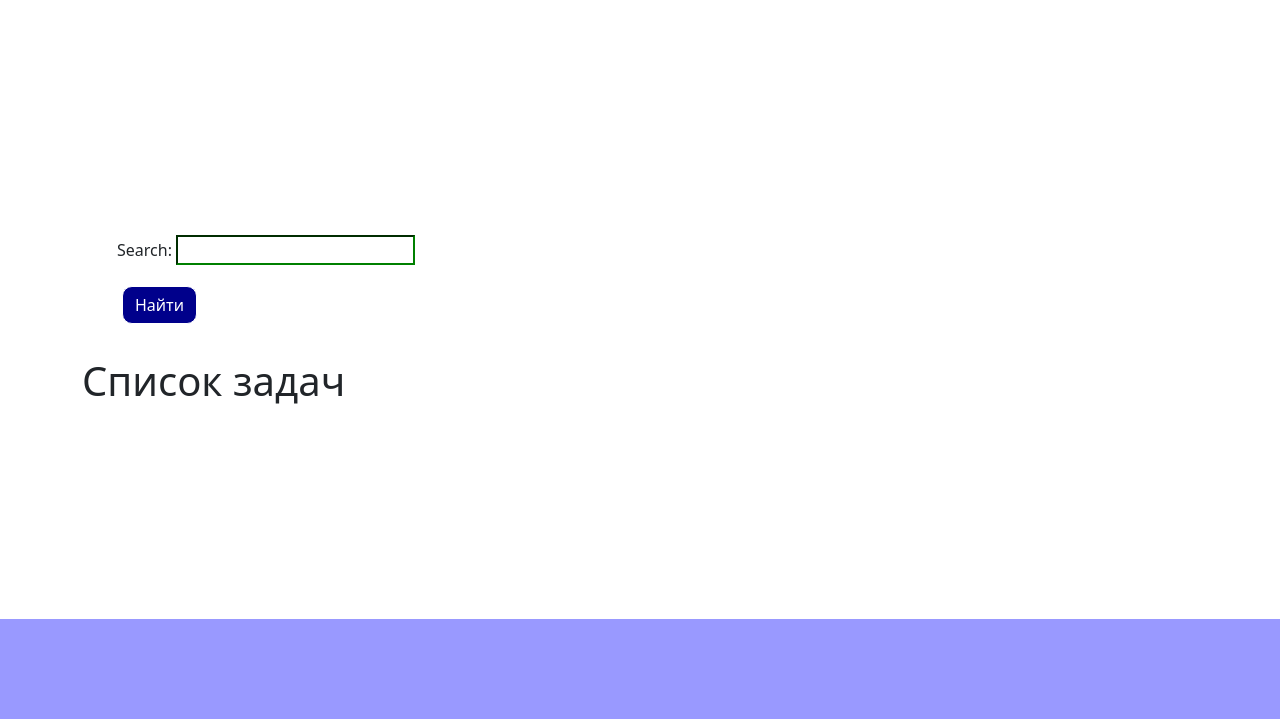
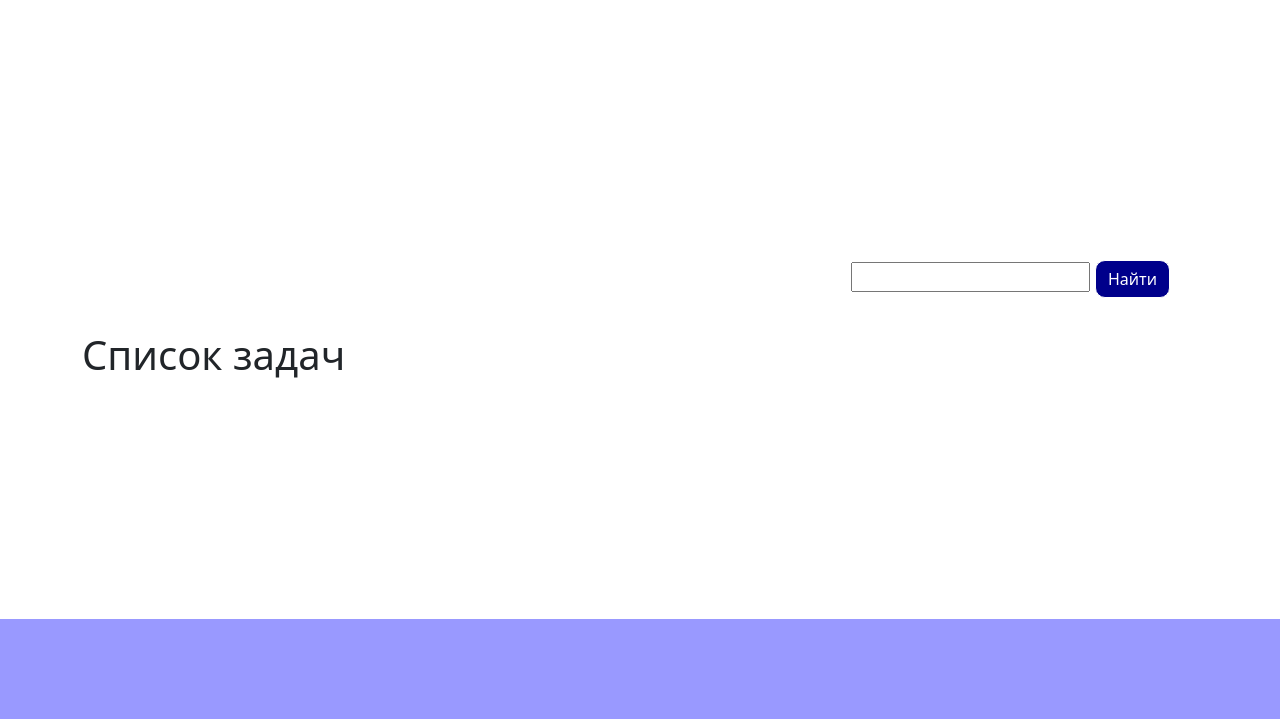
Before and after one commit to Kgbay/homework_61_Kudaibergen_Kyrgyzbay, a Django app: page / in a window 1280 px wide. Shown: the part 81-800 px from the top of the page. Run offline with Django 4.2, Linux system fonts and the light colour scheme; data that the repository does not hold is empty; parts of the project's set-up code (start-up, migrations or seed data) failed here and were passed over.

Commit message:
Изменил стили поиска

```diff
--- a/source/static/css/style.css
+++ b/source/static/css/style.css
@@ -128,11 +128,12 @@ footer {
     text-align: center;
     border: solid 1px gray;
 }
-.form-search {
-    border-color: green !important;
-    color: red !important;
-}
 .logout-btn {
     border-color: transparent !important;
     padding: 0 !important;
 }
+.form-search {
+    display: flex;
+    align-items: baseline;
+    justify-content: flex-end;
+}
--- a/source/tracker/forms.py
+++ b/source/tracker/forms.py
@@ -34,5 +34,4 @@ class TaskForm(forms.ModelForm):
 
 
 class SearchForm(forms.Form):
-    search = forms.CharField(max_length=20, required=False)
-    search.widget.attrs['class'] = 'form-search'
+    search = forms.CharField(max_length=20, required=False, label='')
--- a/source/tracker/templates/partial/search.html
+++ b/source/tracker/templates/partial/search.html
@@ -1,5 +1,3 @@
-<div class="container">
-       <form action="" method="get">
-              {% include 'partial/task_form.html' with button_text='Найти' %}
-       </form>
-</div>
+<form action="" method="get" class="form-search">
+    {% include 'partial/task_form.html' with button_text='Найти' %}
+</form>
```
